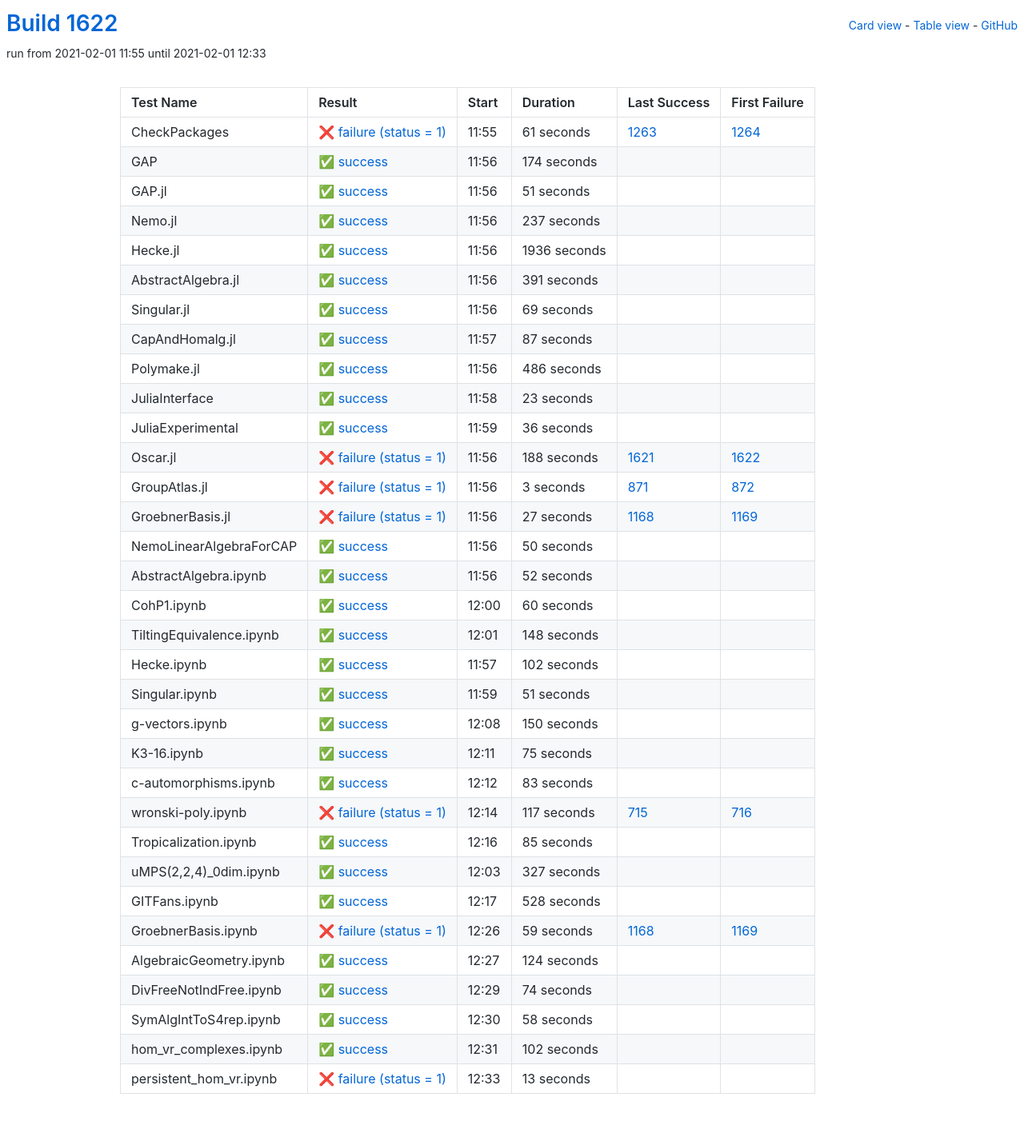
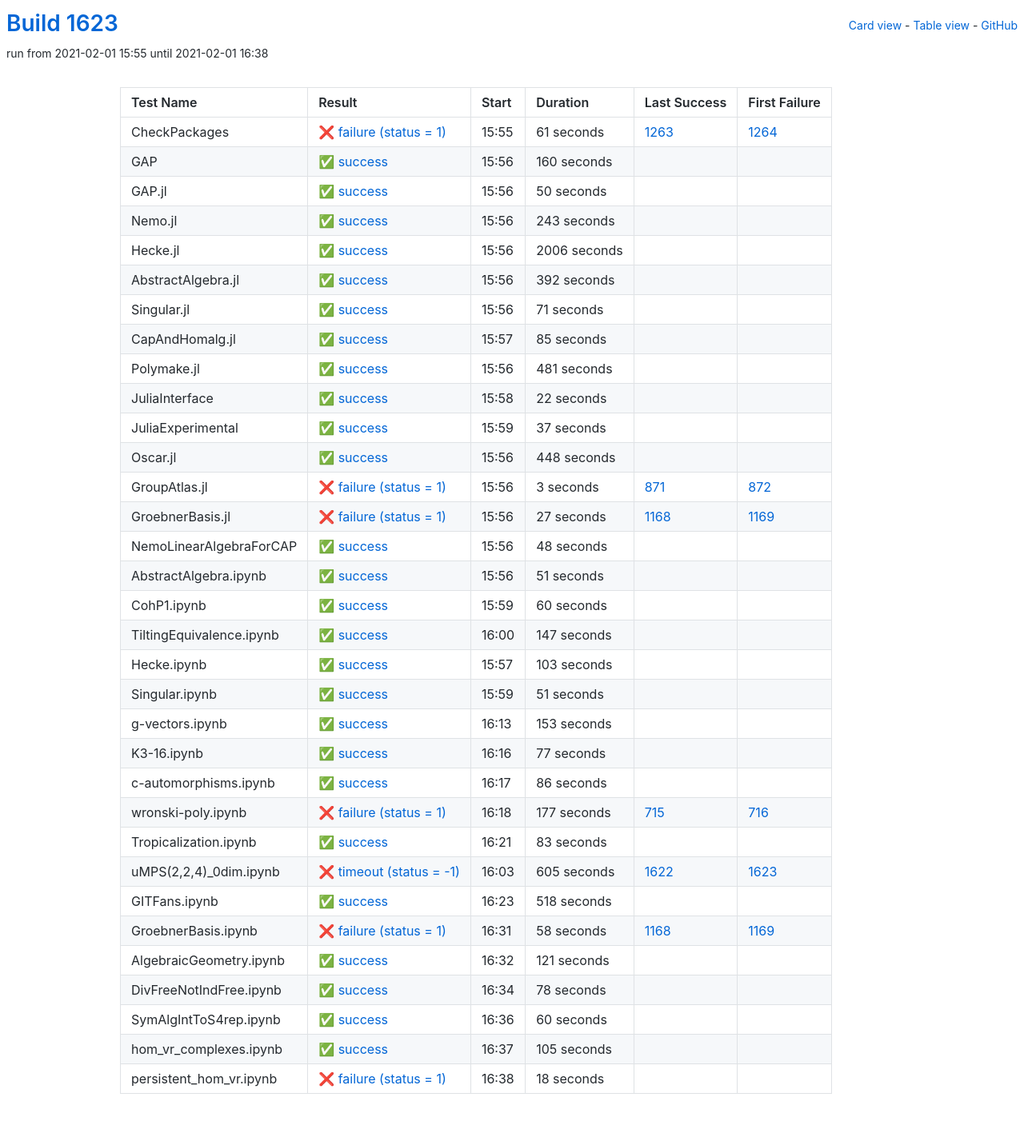
Before and after one commit to oscar-system/oscar-ci-status-stable, a Jekyll site: the page built from table.html, in a window 1280 px wide. Shown: the whole page at 80% size. Built offline with Jekyll 4.4.1, drawn with Linux system fonts in a browser that asks for light colours.

Commit message:
Build #1623

```diff
--- a/_data/ci.yml
+++ b/_data/ci.yml
@@ -1,6 +1,6 @@
 ---
-build: 1622
-build_url: https://oscarci.mathematik.uni-kl.de/job/oscar-stable/1622/
+build: 1623
+build_url: https://oscarci.mathematik.uni-kl.de/job/oscar-stable/1623/
 job: oscar-stable
 organization: oscar-system
 repo: oscar-ci-status-stable
@@ -8,8 +8,8 @@ repourl: https://github.com/oscar-system/oscar-ci-status-stable
 tests:
 - name: CheckPackages
   id: checkpackages
-  log: https://oscarci.mathematik.uni-kl.de/job/oscar-stable/1622/artifact/logs/build-1622/CheckPackages.log
-  start: 2021-02-01 11:55
+  log: https://oscarci.mathematik.uni-kl.de/job/oscar-stable/1623/artifact/logs/build-1623/CheckPackages.log
+  start: 2021-02-01 15:55
   success: false
   exitcode: 1
   status: failure
@@ -20,140 +20,140 @@ tests:
   first_failure_url: https://oscarci.mathematik.uni-kl.de/job/oscar-stable/1264/
 - name: GAP
   id: gap
-  log: https://oscarci.mathematik.uni-kl.de/job/oscar-stable/1622/artifact/logs/build-1622/GAP.log
-  start: 2021-02-01 11:56
+  log: https://oscarci.mathematik.uni-kl.de/job/oscar-stable/1623/artifact/logs/build-1623/GAP.log
+  start: 2021-02-01 15:56
   success: true
   exitcode: 0
   status: success
-  duration: 174
+  duration: 160
   last_success: false
   last_success_url:
   first_failure: false
   first_failure_url:
 - name: GAP.jl
   id: gap-jl
-  log: https://oscarci.mathematik.uni-kl.de/job/oscar-stable/1622/artifact/logs/build-1622/GAP.jl.log
-  start: 2021-02-01 11:56
+  log: https://oscarci.mathematik.uni-kl.de/job/oscar-stable/1623/artifact/logs/build-1623/GAP.jl.log
+  start: 2021-02-01 15:56
   success: true
   exitcode: 0
   status: success
-  duration: 51
+  duration: 50
   last_success: false
   last_success_url:
   first_failure: false
   first_failure_url:
 - name: Nemo.jl
   id: nemo-jl
-  log: https://oscarci.mathematik.uni-kl.de/job/oscar-stable/1622/artifact/logs/build-1622/Nemo.jl.log
-  start: 2021-02-01 11:56
+  log: https://oscarci.mathematik.uni-kl.de/job/oscar-stable/1623/artifact/logs/build-1623/Nemo.jl.log
+  start: 2021-02-01 15:56
   success: true
   exitcode: 0
   status: success
-  duration: 237
+  duration: 243
   last_success: false
   last_success_url:
   first_failure: false
   first_failure_url:
 - name: Hecke.jl
   id: hecke-jl
-  log: https://oscarci.mathematik.uni-kl.de/job/oscar-stable/1622/artifact/logs/build-1622/Hecke.jl.log
-  start: 2021-02-01 11:56
+  log: https://oscarci.mathematik.uni-kl.de/job/oscar-stable/1623/artifact/logs/build-1623/Hecke.jl.log
+  start: 2021-02-01 15:56
   success: true
   exitcode: 0
   status: success
-  duration: 1936
+  duration: 2006
   last_success: false
   last_success_url:
   first_failure: false
   first_failure_url:
 - name: AbstractAlgebra.jl
   id: abstractalgebra-jl
-  log: https://oscarci.mathematik.uni-kl.de/job/oscar-stable/1622/artifact/logs/build-1622/AbstractAlgebra.jl.log
-  start: 2021-02-01 11:56
+  log: https://oscarci.mathematik.uni-kl.de/job/oscar-stable/1623/artifact/logs/build-1623/AbstractAlgebra.jl.log
+  start: 2021-02-01 15:56
   success: true
   exitcode: 0
   status: success
-  duration: 391
+  duration: 392
   last_success: false
   last_success_url:
   first_failure: false
   first_failure_url:
 - name: Singular.jl
   id: singular-jl
-  log: https://oscarci.mathematik.uni-kl.de/job/oscar-stable/1622/artifact/logs/build-1622/Singular.jl.log
-  start: 2021-02-01 11:56
+  log: https://oscarci.mathematik.uni-kl.de/job/oscar-stable/1623/artifact/logs/build-1623/Singular.jl.log
+  start: 2021-02-01 15:56
   success: true
   exitcode: 0
   status: success
-  duration: 69
+  duration: 71
   last_success: false
   last_success_url:
   first_failure: false
   first_failure_url:
 - name: CapAndHomalg.jl
   id: capandhomalg-jl
-  log: https://oscarci.mathematik.uni-kl.de/job/oscar-stable/1622/artifact/logs/build-1622/CapAndHomalg.jl.log
-  start: 2021-02-01 11:57
+  log: https://oscarci.mathematik.uni-kl.de/job/oscar-stable/1623/artifact/logs/build-1623/CapAndHomalg.jl.log
+  start: 2021-02-01 15:57
   success: true
   exitcode: 0
   status: success
-  duration: 87
+  duration: 85
   last_success: false
   last_success_url:
   first_failure: false
   first_failure_url:
 - name: Polymake.jl
   id: polymake-jl
-  log: https://oscarci.mathematik.uni-kl.de/job/oscar-stable/1622/artifact/logs/build-1622/Polymake.jl.log
-  start: 2021-02-01 11:56
+  log: https://oscarci.mathematik.uni-kl.de/job/oscar-stable/1623/artifact/logs/build-1623/Polymake.jl.log
+  start: 2021-02-01 15:56
   success: true
   exitcode: 0
   status: success
-  duration: 486
+  duration: 481
   last_success: false
   last_success_url:
   first_failure: false
   first_failure_url:
 - name: JuliaInterface
   id: juliainterface
-  log: https://oscarci.mathematik.uni-kl.de/job/oscar-stable/1622/artifact/logs/build-1622/JuliaInterface.log
-  start: 2021-02-01 11:58
+  log: https://oscarci.mathematik.uni-kl.de/job/oscar-stable/1623/artifact/logs/build-1623/JuliaInterface.log
+  start: 2021-02-01 15:58
   success: true
   exitcode: 0
   status: success
-  duration: 23
+  duration: 22
   last_success: false
   last_success_url:
   first_failure: false
   first_failure_url:
 - name: JuliaExperimental
   id: juliaexperimental
-  log: https://oscarci.mathematik.uni-kl.de/job/oscar-stable/1622/artifact/logs/build-1622/JuliaExperimental.log
-  start: 2021-02-01 11:59
+  log: https://oscarci.mathematik.uni-kl.de/job/oscar-stable/1623/artifact/logs/build-1623/JuliaExperimental.log
+  start: 2021-02-01 15:59
   success: true
   exitcode: 0
   status: success
-  duration: 36
+  duration: 37
   last_success: false
   last_success_url:
   first_failure: false
   first_failure_url:
 - name: Oscar.jl
   id: oscar-jl
-  log: https://oscarci.mathematik.uni-kl.de/job/oscar-stable/1622/artifact/logs/build-1622/Oscar.jl.log
-  start: 2021-02-01 11:56
-  success: false
-  exitcode: 1
-  status: failure
-  duration: 188
-  last_success: 1621
-  last_success_url: https://oscarci.mathematik.uni-kl.de/job/oscar-stable/1621/
-  first_failure: 1622
-  first_failure_url: https://oscarci.mathematik.uni-kl.de/job/oscar-stable/1622/
+  log: https://oscarci.mathematik.uni-kl.de/job/oscar-stable/1623/artifact/logs/build-1623/Oscar.jl.log
+  start: 2021-02-01 15:56
+  success: true
+  exitcode: 0
+  status: success
+  duration: 448
+  last_success: false
+  last_success_url:
+  first_failure: false
+  first_failure_url:
 - name: GroupAtlas.jl
   id: groupatlas-jl
-  log: https://oscarci.mathematik.uni-kl.de/job/oscar-stable/1622/artifact/logs/build-1622/GroupAtlas.jl.log
-  start: 2021-02-01 11:56
+  log: https://oscarci.mathematik.uni-kl.de/job/oscar-stable/1623/artifact/logs/build-1623/GroupAtlas.jl.log
+  start: 2021-02-01 15:56
   success: false
   exitcode: 1
   status: failure
@@ -164,8 +164,8 @@ tests:
   first_failure_url: https://oscarci.mathematik.uni-kl.de/job/oscar-stable/872/
 - name: GroebnerBasis.jl
   id: groebnerbasis-jl
-  log: https://oscarci.mathematik.uni-kl.de/job/oscar-stable/1622/artifact/logs/build-1622/GroebnerBasis.jl.log
-  start: 2021-02-01 11:56
+  log: https://oscarci.mathematik.uni-kl.de/job/oscar-stable/1623/artifact/logs/build-1623/GroebnerBasis.jl.log
+  start: 2021-02-01 15:56
   success: false
   exitcode: 1
   status: failure
@@ -176,32 +176,32 @@ tests:
   first_failure_url: https://oscarci.mathematik.uni-kl.de/job/oscar-stable/1169/
 - name: NemoLinearAlgebraForCAP
   id: nemolinearalgebraforcap
-  log: https://oscarci.mathematik.uni-kl.de/job/oscar-stable/1622/artifact/logs/build-1622/NemoLinearAlgebraForCAP.log
-  start: 2021-02-01 11:56
+  log: https://oscarci.mathematik.uni-kl.de/job/oscar-stable/1623/artifact/logs/build-1623/NemoLinearAlgebraForCAP.log
+  start: 2021-02-01 15:56
   success: true
   exitcode: 0
   status: success
-  duration: 50
+  duration: 48
   last_success: false
   last_success_url:
   first_failure: false
   first_failure_url:
 - name: AbstractAlgebra.ipynb
   id: abstractalgebra-ipynb
-  log: https://oscarci.mathematik.uni-kl.de/job/oscar-stable/1622/artifact/logs/build-1622/AbstractAlgebra.ipynb.log
-  start: 2021-02-01 11:56
+  log: https://oscarci.mathematik.uni-kl.de/job/oscar-stable/1623/artifact/logs/build-1623/AbstractAlgebra.ipynb.log
+  start: 2021-02-01 15:56
   success: true
   exitcode: 0
   status: success
-  duration: 52
+  duration: 51
   last_success: false
   last_success_url:
   first_failure: false
   first_failure_url:
 - name: CohP1.ipynb
   id: cohp1-ipynb
-  log: https://oscarci.mathematik.uni-kl.de/job/oscar-stable/1622/artifact/logs/build-1622/CohP1.ipynb.log
-  start: 2021-02-01 12:00
+  log: https://oscarci.mathematik.uni-kl.de/job/oscar-stable/1623/artifact/logs/build-1623/CohP1.ipynb.log
+  start: 2021-02-01 15:59
   success: true
   exitcode: 0
   status: success
@@ -212,32 +212,32 @@ tests:
   first_failure_url:
 - name: TiltingEquivalence.ipynb
   id: tiltingequivalence-ipynb
-  log: https://oscarci.mathematik.uni-kl.de/job/oscar-stable/1622/artifact/logs/build-1622/TiltingEquivalence.ipynb.log
-  start: 2021-02-01 12:01
+  log: https://oscarci.mathematik.uni-kl.de/job/oscar-stable/1623/artifact/logs/build-1623/TiltingEquivalence.ipynb.log
+  start: 2021-02-01 16:00
   success: true
   exitcode: 0
   status: success
-  duration: 148
+  duration: 147
   last_success: false
   last_success_url:
   first_failure: false
   first_failure_url:
 - name: Hecke.ipynb
   id: hecke-ipynb
-  log: https://oscarci.mathematik.uni-kl.de/job/oscar-stable/1622/artifact/logs/build-1622/Hecke.ipynb.log
-  start: 2021-02-01 11:57
+  log: https://oscarci.mathematik.uni-kl.de/job/oscar-stable/1623/artifact/logs/build-1623/Hecke.ipynb.log
+  start: 2021-02-01 15:57
   success: true
   exitcode: 0
   status: success
-  duration: 102
+  duration: 103
   last_success: false
   last_success_url:
   first_failure: false
   first_failure_url:
 - name: Singular.ipynb
   id: singular-ipynb
-  log: https://oscarci.mathematik.uni-kl.de/job/oscar-stable/1622/artifact/logs/build-1622/Singular.ipynb.log
-  start: 2021-02-01 11:59
+  log: https://oscarci.mathematik.uni-kl.de/job/oscar-stable/1623/artifact/logs/build-1623/Singular.ipynb.log
+  start: 2021-02-01 15:59
   success: true
   exitcode: 0
   status: success
@@ -248,32 +248,56 @@ tests:
   first_failure_url:
 - name: g-vectors.ipynb
   id: g-vectors-ipynb
-  log: https://oscarci.mathematik.uni-kl.de/job/oscar-stable/1622/artifact/logs/build-1622/g-vectors.ipynb.log
-  start: 2021-02-01 12:08
+  log: https://oscarci.mathematik.uni-kl.de/job/oscar-stable/1623/artifact/logs/build-1623/g-vectors.ipynb.log
+  start: 2021-02-01 16:13
   success: true
   exitcode: 0
   status: success
-  duration: 150
+  duration: 153
   last_success: false
   last_success_url:
   first_failure: false
   first_failure_url:
 - name: K3-16.ipynb
   id: k3-16-ipynb
-  log: https://oscarci.mathematik.uni-kl.de/job/oscar-stable/1622/artifact/logs/build-1622/K3-16.ipynb.log
-  start: 2021-02-01 12:11
+  log: https://oscarci.mathematik.uni-kl.de/job/oscar-stable/1623/artifact/logs/build-1623/K3-16.ipynb.log
+  start: 2021-02-01 16:16
   success: true
   exitcode: 0
   status: success
-  duration: 75
+  duration: 77
   last_success: false
   last_success_url:
   first_failure: false
   first_failure_url:
 - name: c-automorphisms.ipynb
   id: c-automorphisms-ipynb
-  log: https://oscarci.mathematik.uni-kl.de/job/oscar-stable/1622/artifact/logs/build-1622/c-automorphisms.ipynb.log
-  start: 2021-02-01 12:12
+  log: https://oscarci.mathematik.uni-kl.de/job/oscar-stable/1623/artifact/logs/build-1623/c-automorphisms.ipynb.log
+  start: 2021-02-01 16:17
+  success: true
+  exitcode: 0
+  status: success
+  duration: 86
+  last_success: false
+  last_success_url:
+  first_failure: false
+  first_failure_url:
+- name: wronski-poly.ipynb
+  id: wronski-poly-ipynb
+  log: https://oscarci.mathematik.uni-kl.de/job/oscar-stable/1623/artifact/logs/build-1623/wronski-poly.ipynb.log
+  start: 2021-02-01 16:18
+  success: false
+  exitcode: 1
+  status: failure
+  duration: 177
+  last_success: 715
+  last_success_url: https://oscarci.mathematik.uni-kl.de/job/oscar-stable/715/
+  first_failure: 716
+  first_failure_url: https://oscarci.mathematik.uni-kl.de/job/oscar-stable/716/
+- name: Tropicalization.ipynb
+  id: tropicalization-ipynb
+  log: https://oscarci.mathematik.uni-kl.de/job/oscar-stable/1623/artifact/logs/build-1623/Tropicalization.ipynb.log
+  start: 2021-02-01 16:21
   success: true
   exitcode: 0
   status: success
@@ -282,122 +306,98 @@ tests:
   last_success_url:
   first_failure: false
   first_failure_url:
-- name: wronski-poly.ipynb
-  id: wronski-poly-ipynb
-  log: https://oscarci.mathematik.uni-kl.de/job/oscar-stable/1622/artifact/logs/build-1622/wronski-poly.ipynb.log
-  start: 2021-02-01 12:14
+- name: uMPS(2,2,4)_0dim.ipynb
+  id: umps-2-2-4-0dim-ipynb
+  log: https://oscarci.mathematik.uni-kl.de/job/oscar-stable/1623/artifact/logs/build-1623/uMPS-2-2-4-_0dim.ipynb.log
+  start: 2021-02-01 16:03
   success: false
-  exitcode: 1
-  status: failure
-  duration: 117
-  last_success: 715
-  last_success_url: https://oscarci.mathematik.uni-kl.de/job/oscar-stable/715/
-  first_failure: 716
-  first_failure_url: https://oscarci.mathematik.uni-kl.de/job/oscar-stable/716/
-- name: Tropicalization.ipynb
-  id: tropicalization-ipynb
-  log: https://oscarci.mathematik.uni-kl.de/job/oscar-stable/1622/artifact/logs/build-1622/Tropicalization.ipynb.log
-  start: 2021-02-01 12:16
+  exitcode: -1
+  status: timeout
+  duration: 605
+  last_success: 1622
+  last_success_url: https://oscarci.mathematik.uni-kl.de/job/oscar-stable/1622/
+  first_failure: 1623
+  first_failure_url: https://oscarci.mathematik.uni-kl.de/job/oscar-stable/1623/
+- name: GITFans.ipynb
+  id: gitfans-ipynb
+  log: https://oscarci.mathematik.uni-kl.de/job/oscar-stable/1623/artifact/logs/build-1623/GITFans.ipynb.log
+  start: 2021-02-01 16:23
   success: true
   exitcode: 0
   status: success
-  duration: 85
-  last_success: false
-  last_success_url:
-  first_failure: false
-  first_failure_url:
-- name: uMPS(2,2,4)_0dim.ipynb
-  id: umps-2-2-4-0dim-ipynb
-  log: https://oscarci.mathematik.uni-kl.de/job/oscar-stable/1622/artifact/logs/build-1622/uMPS-2-2-4-_0dim.ipynb.log
-  start: 2021-02-01 12:03
-  success: true
-  exitcode: 0
-  status: success
-  duration: 327
-  last_success: false
-  last_success_url:
-  first_failure: false
-  first_failure_url:
-- name: GITFans.ipynb
-  id: gitfans-ipynb
-  log: https://oscarci.mathematik.uni-kl.de/job/oscar-stable/1622/artifact/logs/build-1622/GITFans.ipynb.log
-  start: 2021-02-01 12:17
-  success: true
-  exitcode: 0
-  status: success
-  duration: 528
+  duration: 518
   last_success: false
   last_success_url:
   first_failure: false
   first_failure_url:
 - name: GroebnerBasis.ipynb
   id: groebnerbasis-ipynb
-  log: https://oscarci.mathematik.uni-kl.de/job/oscar-stable/1622/artifact/logs/build-1622/GroebnerBasis.ipynb.log
-  start: 2021-02-01 12:26
+  log: https://oscarci.mathematik.uni-kl.de/job/oscar-stable/1623/artifact/logs/build-1623/GroebnerBasis.ipynb.log
+  start: 2021-02-01 16:31
   success: false
   exitcode: 1
   status: failure
-  duration: 59
+  duration: 58
   last_success: 1168
   last_success_url: https://oscarci.mathematik.uni-kl.de/job/oscar-stable/1168/
   first_failure: 1169
   first_failure_url: https://oscarci.mathematik.uni-kl.de/job/oscar-stable/1169/
 - name: AlgebraicGeometry.ipynb
   id: algebraicgeometry-ipynb
-  log: https://oscarci.mathematik.uni-kl.de/job/oscar-stable/1622/artifact/logs/build-1622/AlgebraicGeometry.ipynb.log
-  start: 2021-02-01 12:27
+  log: https://oscarci.mathematik.uni-kl.de/job/oscar-stable/1623/artifact/logs/build-1623/AlgebraicGeometry.ipynb.log
+  start: 2021-02-01 16:32
   success: true
   exitcode: 0
   status: success
-  duration: 124
+  duration: 121
   last_success: false
   last_success_url:
   first_failure: false
   first_failure_url:
 - name: DivFreeNotIndFree.ipynb
   id: divfreenotindfree-ipynb
-  log: https://oscarci.mathematik.uni-kl.de/job/oscar-stable/1622/artifact/logs/build-1622/DivFreeNotIndFree.ipynb.log
-  start: 2021-02-01 12:29
+  log: https://oscarci.mathematik.uni-kl.de/job/oscar-stable/1623/artifact/logs/build-1623/DivFreeNotIndFree.ipynb.log
+  start: 2021-02-01 16:34
   success: true
   exitcode: 0
   status: success
-  duration: 74
+  duration: 78
   last_success: false
   last_success_url:
   first_failure: false
   first_failure_url:
 - name: SymAlgIntToS4rep.ipynb
   id: symalginttos4rep-ipynb
-  log: https://oscarci.mathematik.uni-kl.de/job/oscar-stable/1622/artifact/logs/build-1622/SymAlgIntToS4rep.ipynb.log
-  start: 2021-02-01 12:30
+  log: https://oscarci.mathematik.uni-kl.de/job/oscar-stable/1623/artifact/logs/build-1623/SymAlgIntToS4rep.ipynb.log
+  start: 2021-02-01 16:36
   success: true
   exitcode: 0
   status: success
-  duration: 58
+  duration: 60
   last_success: false
   last_success_url:
   first_failure: false
   first_failure_url:
 - name: hom_vr_complexes.ipynb
   id: hom-vr-complexes-ipynb
-  log: https://oscarci.mathematik.uni-kl.de/job/oscar-stable/1622/artifact/logs/build-1622/hom_vr_complexes.ipynb.log
-  start: 2021-02-01 12:31
+  log: https://oscarci.mathematik.uni-kl.de/job/oscar-stable/1623/artifact/logs/build-1623/hom_vr_complexes.ipynb.log
+  start: 2021-02-01 16:37
   success: true
   exitcode: 0
   status: success
-  duration: 102
+  duration: 105
   last_success: false
   last_success_url:
   first_failure: false
   first_failure_url:
 - name: persistent_hom_vr.ipynb
   id: persistent-hom-vr-ipynb
-  log: https://oscarci.mathematik.uni-kl.de/job/oscar-stable/1622/artifact/logs/build-1622/persistent_hom_vr.ipynb.log
-  start: 2021-02-01 12:33
+  log: https://oscarci.mathematik.uni-kl.de/job/oscar-stable/1623/artifact/logs/build-1623/persistent_hom_vr.ipynb.log
+  start: 2021-02-01 16:38
   success: false
   exitcode: 1
   status: failure
-  duration: 13
+  duration: 18
   last_success: false
   last_success_url:
   first_failure: false
```
Also changed, not shown: README.md.
